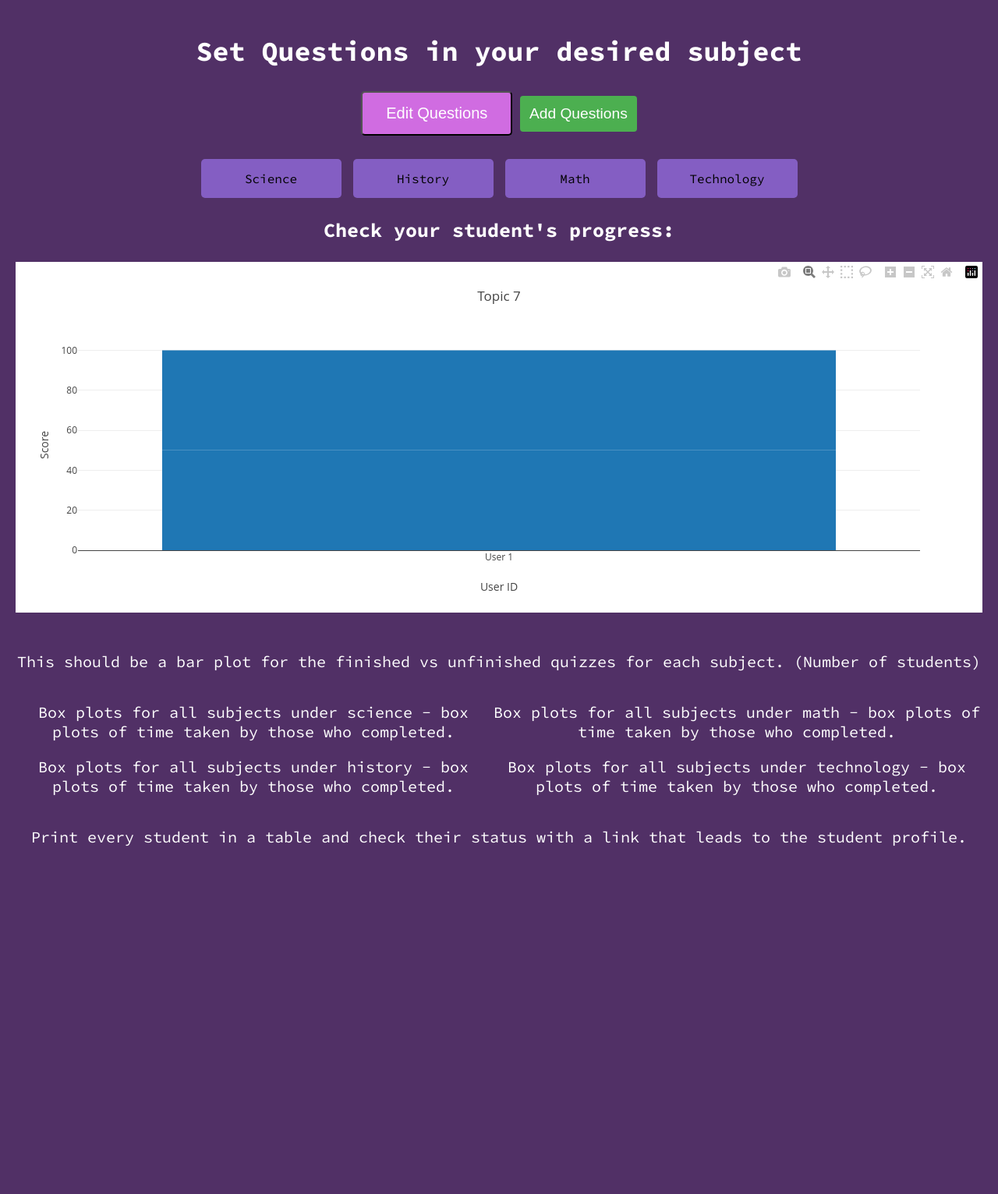
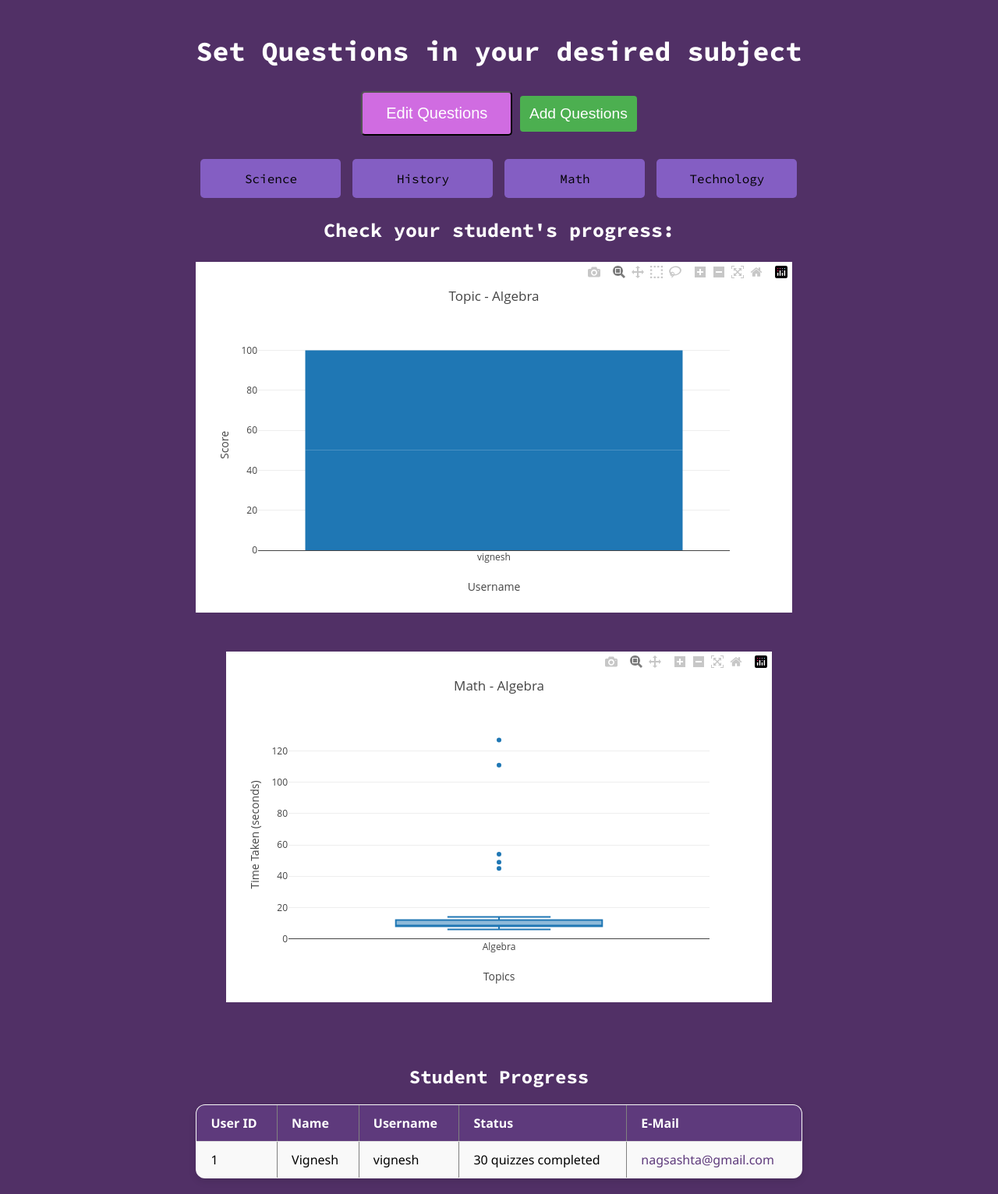
Before and after one commit to Pixel-Synth/Quiz-Master, a Flask app: page /admin in a window 1280 px wide. Shown: the part 84-1616 px from the top of the page at 78% size. Before the commit the page ends 1170 px from the top, so only its background shows below. Run offline with Flask 3, Linux system fonts and the light colour scheme; a user stored in the database is signed in; some libraries are stand-ins or nearby versions; some web fonts are replaced.

Commit message:
Did GRaphs and completed profile page

```diff
--- a/app.py
+++ b/app.py
@@ -145,7 +145,20 @@ def get_ques():
 @app.route('/profilepage', methods=['GET', 'POST'])
 def profilepage():
     if 'username' in session:
-        return render_template('profilepage.html', success=request.args.get('success'), name=session['name'], username=session['username'], mail=session['email'])
+        user = User.query.filter_by(username=session['username']).first()
+        quizzes_taken = Score.query.filter_by(uid=user.uid).count()
+        total_score = db.session.query(db.func.sum(Score.score)).filter_by(uid=user.uid).scalar() or 0
+        avg_score = total_score / quizzes_taken if quizzes_taken > 0 else 0
+        avg_score = round(avg_score, 2)
+        highest_score = db.session.query(db.func.max(Score.score)).filter_by(uid=user.uid).scalar() or 0
+        total_time = db.session.query(db.func.sum(Score.time)).filter_by(uid=user.uid).scalar() or 0
+        minutes = total_time // 60
+        seconds = total_time % 60
+        if minutes < 10:
+            minutes = f"0{minutes}"
+        if seconds < 10:
+            seconds = f"0{seconds}"
+        return render_template('profilepage.html', success=request.args.get('success'), name=session['name'], username=session['username'], mail=session['email'], quizzes_taken=quizzes_taken, avg_score=avg_score, highest_score=highest_score, total_time=f"{minutes}:{seconds}")
     return redirect(url_for('home'))
 
 @app.route('/update_profile', methods=['GET', 'POST'])
@@ -221,21 +234,39 @@ def admin():
     scores = Score.query.all()
 
     topic_scores = defaultdict(list)
+    time_data = defaultdict(lambda: defaultdict(list))
+    for score in scores:
+        user = score.user
+        topic = score.topic
+        subject = topic.subject
 
-    for score in scores:
-        topic_scores[score.tid].append((f"User {score.uid}", score.score))
+        topic_scores[topic.tname].append((user.username, score.score))
+        time_data[subject.sname][topic.tname].append(score.time)
 
     topic_data = {
-        str(tid): {
-            "labels": [item[0] for item in values],
-            "scores": [item[1] for item in values]
-        }
-        for tid, values in topic_scores.items()
+        topic: {
+            "labels": [u for u, _ in vals],
+            "scores": [s for _, s in vals]
+        } for topic, vals in topic_scores.items()
     }
 
-    print(topic_data)
+    student_status = [
+        {
+            "username": user.username,
+            "uid": user.uid,
+            "name": user.name,
+            "email": user.mail,
+            "status": f"{len(user.scores)} quizzes completed"
+        }
+        for user in User.query.all()
+    ]
 
-    return render_template('admin-homepage.html', topic_data=topic_data)
+    return render_template(
+        'admin-homepage.html',
+        topic_data=topic_data,
+        time_data=time_data,
+        student_status=student_status
+    )
 
 @app.route('/adminadd', methods=['GET', 'POST'])
 def adminadd():
--- a/static/css/admin-homepage.css
+++ b/static/css/admin-homepage.css
@@ -412,3 +412,50 @@ h3{
 .admin-edit-button:hover {
     background-color: #45a049;
 }
+
+.student-status {
+    margin-top: 40px;
+}
+
+.student-status h4 {
+    font-size: 1.5rem;
+    margin-bottom: 20px;
+    text-align: center;
+}
+
+.student-status table {
+    width: 100%;
+    border-collapse: collapse;
+    font-family: 'Segoe UI', sans-serif;
+    background-color: #f9f9f9;
+    border-radius: 12px;
+    overflow: hidden;
+    box-shadow: 0 4px 10px rgba(0, 0, 0, 0.1);
+    color: black;
+}
+
+.student-status th, .student-status td {
+    padding: 12px 18px;
+    text-align: left;
+    border-bottom: 1px solid #ddd;
+}
+
+.student-status th {
+    background-color: #5e3a7c;
+    color: white;
+    font-weight: bold;
+}
+
+.student-status tr:hover {
+    background-color: #f1f1f1;
+}
+
+.student-status a {
+    color: #5e3a7c;
+    text-decoration: none;
+    font-weight: 500;
+}
+
+.student-status a:hover {
+    text-decoration: underline;
+}
--- a/templates/admin-homepage.html
+++ b/templates/admin-homepage.html
@@ -18,12 +18,12 @@
 
             const container = document.getElementById('myPlot');
 
-            Object.entries(topicData).forEach(([tid, data]) => {
+            Object.entries(topicData).forEach(([topic, data]) => {
                 const chartDiv = document.createElement('div');
-                chartDiv.id = `plot-topic-${tid}`;
+                chartDiv.id = `plot-topic-${topic}`;
                 chartDiv.style.marginBottom = '50px';
                 container.appendChild(chartDiv);
-
+                console.log(data.labels, data.scores);
                 const trace = {
                     x: data.labels,
                     y: data.scores,
@@ -31,14 +31,36 @@
                 };
 
                 const layout = {
-                    title: `Topic ${tid}`,
-                    xaxis: { title: 'User ID' },
+                    title: `Topic - ${topic}`,
+                    xaxis: { title: 'Username' },
                     yaxis: { title: 'Score' }
                 };
 
                 Plotly.newPlot(chartDiv.id, [trace], layout);
             });
+            const timeData = {{ time_data | tojson }};
+            for (const [subject, topics] of Object.entries(timeData)) {
+                const container = document.querySelector(`.${subject.toLowerCase()}-box-plots`);
+                if (!container) continue;
+
+                for (const [topic, times] of Object.entries(topics)) {
+                    const chartDiv = document.createElement('div');
+                    chartDiv.style.marginBottom = '40px';
+                    container.appendChild(chartDiv);
+
+                    Plotly.newPlot(chartDiv, [{
+                        y: times,
+                        type: 'box',
+                        name: topic
+                    }], {
+                        title: `${subject} - ${topic}`,
+                        xaxis: { title: 'Topics' },
+                        yaxis: { title: 'Time Taken (seconds)' }
+                    });
+                }
+            };
         });
+
     </script>
 </head>
 <body>
@@ -93,28 +115,45 @@
             <h3>Check your student's progress:</h3>
             <div id="myPlot"></div>
             <div class="bar-plot-finished-vs-unfinished">
-                <p>This should be a bar plot for the finished vs unfinished quizzes for each subject. (Number of students)</p>
             </div>
             <div class="box-plots">
                 <div class="first-column">
                     <div class="science-box-plots">
-                        <p>Box plots for all subjects under science - box plots of time taken by those who completed.</p>
                     </div>
                     <div class="history-box-plots">
-                        <p>Box plots for all subjects under history - box plots of time taken by those who completed.</p>
                     </div>
                 </div>
                 <div class="second-column">
                     <div class="math-box-plots">
-                        <p>Box plots for all subjects under math - box plots of time taken by those who completed.</p>
                     </div>
                     <div class="technology-box-plots">
-                        <p>Box plots for all subjects under technology - box plots of time taken by those who completed.</p>
                     </div>
                 </div>
             </div>
             <div class="student-status">
-                <p>Print every student in a table and check their status with a link that leads to the student profile.</p>
+                <h4>Student Progress</h4>
+                <table align="center" border="1" class="student-status-table">
+                    <thead>
+                        <tr>
+                            <th>User ID</th>
+                            <th>Name</th>
+                            <th>Username</th>
+                            <th>Status</th>
+                            <th>E-Mail</th>
+                        </tr>
+                    </thead>
+                    <tbody>
+                        {% for student in student_status %}
+                        <tr>
+                            <td>{{ student.uid }}</td>
+                            <td>{{ student.name }}</td>
+                            <td>{{ student.username }}</td>
+                            <td>{{ student.status }}</td>
+                            <td><a href="mailto:{{ student.email }}">{{ student.email }}</a></td>
+                        </tr>
+                        {% endfor %}
+                    </tbody>
+                </table>
             </div>
         </div>
     </div>
```
Also changed, not shown: templates/profilepage.html (+6 -6 lines), instance/database.db.
